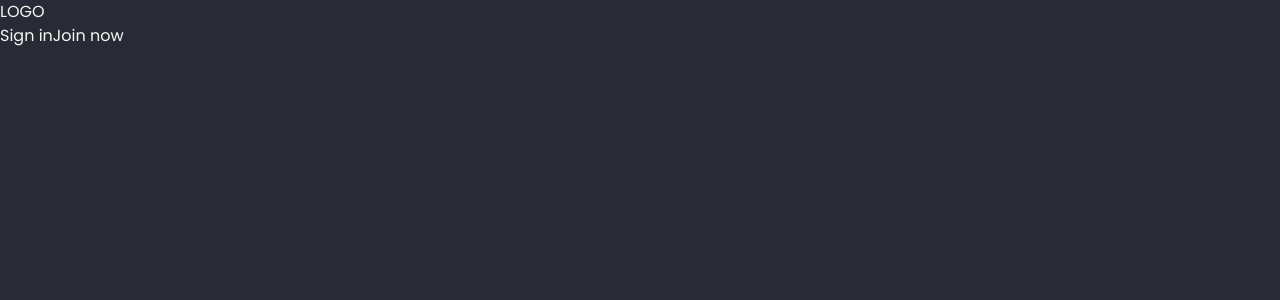
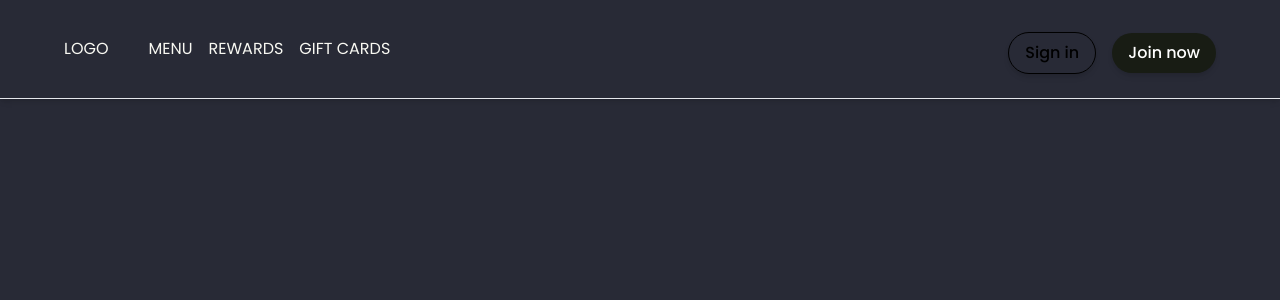
Before and after one commit to chuuuiii/coffee-shop, a React (Vite) app: page / in a window 1280 px wide. Shown: the top 300 px of the page. Built offline with nearby package versions, Linux system fonts and the light colour scheme.

Commit message:
Custom colors added

```diff
--- /dev/null
+++ b/src/components/common/Button.jsx
@@ -0,0 +1,19 @@
+const Button = ({ type, onClick, children }) => {
+
+  const baseStyles = "px-4 py-2 font-medium rounded-full shadow-md focus:outline-none focus:ring-2 focus:ring-offset-2 mt-2";
+
+  const typeStyles = {
+    signin: "border border-black bg-transparent text-black hover:bg-gray-300 transition-colors",
+    registration: "text-white rounded p-2 bg-custom-100 border-custom-100 ml-2 lg:ml-4 mt-4 lg:mt-0 hover:bg-custom-100 hover:bg-gray-900",
+    order: "",
+    learn_more: "rounded p-2 border border-custom-200 ml-2 lg:ml-4 mt-4 lg:mt-0 hover:bg-custom-100 hover:text-white"
+  }
+
+  return (
+    <button onClick={onClick} className={`${baseStyles} ${typeStyles[type]}`}>
+      {children}
+    </button>
+  );
+}
+
+export default Button;
--- a/src/layout/Header.jsx
+++ b/src/layout/Header.jsx
@@ -1,17 +1,22 @@
-import React from 'react'
+import React from "react";
+import { NavLink } from "react-router-dom";
+import Button from "../components/common/Button";
 
 export default function Header() {
   return (
-    <div className='font-poppins'>
-      <header>
-        <nav>
-          <div className=''>LOGO</div>
-        </nav>
-        <div>
-          <button>Sign in</button>
-          <button>Join now</button>
+    <div className="font-poppins min-h-screen flex flex-col">
+      <header className="flex items-center justify-between border-b p-6 shadow-md">
+        <div className="ml-10">LOGO</div>
+        <div className="flex space-x-4 ml-10">
+          <NavLink to="/menu">MENU</NavLink>
+          <NavLink to="/rewards">REWARDS</NavLink>
+          <NavLink to="/gift-cards">GIFT CARDS</NavLink>
+        </div>
+        <div className="ml-auto mr-10 space-x-4">
+          <Button type="signin">Sign in</Button>
+          <Button type="registration">Join now</Button>
         </div>
       </header>
     </div>
-  )
+  );
 }
```
